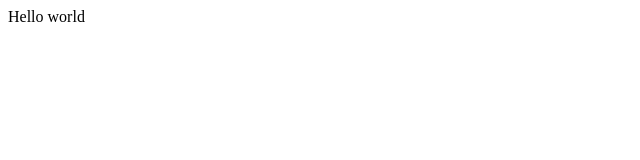
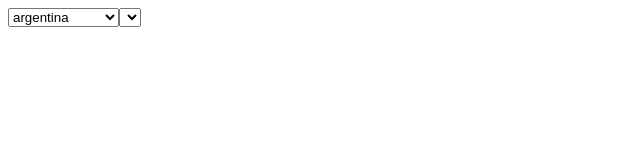
Before and after one commit to jkrueger27/jkrueger27.github.io, a plain HTML site: page index.html in a window 1280 px wide. Shown: the whole page, without its empty margins (0-640 px from the left). Drawn offline with Linux system fonts and the light colour scheme.

Commit message:
First Select tag populated

```diff
--- a/index.html
+++ b/index.html
@@ -1,8 +1,11 @@
 <html>
   <head>
     <title></title>
+    <script src="//cdnjs.cloudflare.com/ajax/libs/es5-shim/4.0.3/es5-shim.min.js" charset="utf-8"></script>
   </head>
   <body>
-Hello world
+<div id="container">
+</div>
+<script src="script.js" charset="utf-8"></script>
   </body>
 </html>
--- /dev/null
+++ b/script.js
@@ -0,0 +1,57 @@
+(function () {
+  var countries = {
+    //keys
+    argentina: {
+
+    },
+    brazil: {
+
+    },
+    bolivia: {
+
+    },
+    chile: {
+
+    },
+    columbia: {
+
+    },
+    equador: {
+
+    },
+    french_guyana: {
+
+    },
+    guyana: {
+
+    },
+    suriname: {
+
+    },
+    uruguay: {
+
+    },
+    venezuala: {
+
+    }
+  }
+  //main container div
+  var container = document.getElementById('container');
+  //create a couple selects
+  var selectA = document.createElement('select');
+  var selectB = document.createElement('select');
+
+Object.keys(countries).forEach(function (country) {
+    var option = document.createElement('option');
+
+    option.setAttribute('value' , country);
+
+    option.innerHTML = country;
+    selectA.appendChild(option);
+});
+
+
+  //append selects to container
+  container.appendChild(selectA);
+  container.appendChild(selectB);
+})();
```
